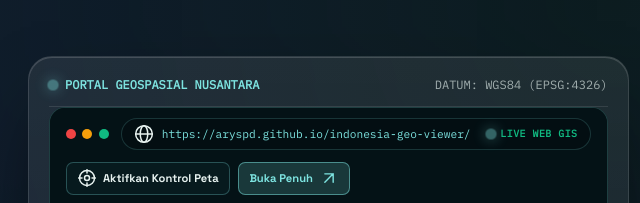
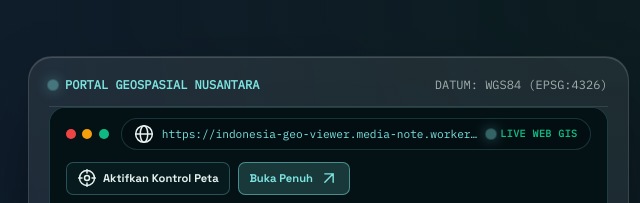
Before and after one commit to aryspd/portofolioaja, a website with bundled scripts: page index.html in a window 1280 px wide. Shown: the part 1160-1363 px from the top of the page, 20-660 px from the left. Built offline with nearby package versions, Linux system fonts and the light colour scheme; grey boxes are pictures that could not be loaded; animation ran at ten frames a second.

Commit message:
chore: update Indonesia Geo Viewer links and mini-web embed URL to Cloudflare Workers

```diff
--- a/index.html
+++ b/index.html
@@ -343,7 +343,7 @@
                 berfokus pada sistem informasi geospasial Nusantara, infrastruktur web modern, dan strategi kreatif digital.
               </p>
               <div class="hero-actions">
-                <a class="btn btn-primary" href="https://aryspd.github.io/indonesia-geo-viewer/" target="_blank" rel="noopener noreferrer"
+                <a class="btn btn-primary" href="https://indonesia-geo-viewer.media-note.workers.dev/" target="_blank" rel="noopener noreferrer"
                   >Buka Indonesia Geo Viewer
                   <svg class="icon" aria-hidden="true">
                     <use href="#i-arrow-up-right"></use></svg></a
@@ -476,7 +476,7 @@
                   </div>
                   <div class="mini-site-address">
                     <svg class="icon icon-sm" aria-hidden="true"><use href="#i-globe-net"></use></svg>
-                    <span class="address-text">https://aryspd.github.io/indonesia-geo-viewer/</span>
+                    <span class="address-text">https://indonesia-geo-viewer.media-note.workers.dev/</span>
                     <span class="mini-live-tag"><span class="status-pulse-dot"></span> LIVE WEB GIS</span>
                   </div>
                   <div class="mini-site-actions">
@@ -491,7 +491,7 @@
                       <span id="interaction-text">Aktifkan Kontrol Peta</span>
                     </button>
                     <a
-                      href="https://aryspd.github.io/indonesia-geo-viewer/"
+                      href="https://indonesia-geo-viewer.media-note.workers.dev/"
                       target="_blank"
                       rel="noopener noreferrer"
                       class="mini-action-btn mini-action-launch"
@@ -507,7 +507,7 @@
                 <div class="mini-iframe-container" id="mini-iframe-wrapper">
                   <iframe
                     id="geo-viewer-embedded-frame"
-                    src="https://aryspd.github.io/indonesia-geo-viewer/"
+                    src="https://indonesia-geo-viewer.media-note.workers.dev/"
                     title="INDONESIA GEO VIEWER — Sistem Informasi Geospasial Nusantara"
                     loading="lazy"
                     allow="geolocation; fullscreen"
@@ -652,7 +652,7 @@
               <div class="featured-actions">
                 <a
                   class="btn-featured-primary"
-                  href="https://aryspd.github.io/indonesia-geo-viewer/"
+                  href="https://indonesia-geo-viewer.media-note.workers.dev/"
                   target="_blank"
                   rel="noopener noreferrer"
                   aria-label="Akses langsung aplikasi Indonesia Geo Viewer di tab baru"
@@ -683,7 +683,7 @@
               </div>
               <div>
                 <a
-                  href="https://aryspd.github.io/indonesia-geo-viewer/"
+                  href="https://indonesia-geo-viewer.media-note.workers.dev/"
                   target="_blank"
                   rel="noopener noreferrer"
                   style="font: 600 0.72rem var(--font-code); color: var(--accent); text-decoration: underline; text-underline-offset: 3px;"
@@ -777,7 +777,7 @@
                     <li>Identifikasi wilayah administrasi kabupaten &amp; konsesi terdekat</li>
                   </ul>
                   <a
-                    href="https://aryspd.github.io/indonesia-geo-viewer/"
+                    href="https://indonesia-geo-viewer.media-note.workers.dev/"
                     target="_blank"
                     rel="noopener noreferrer"
                     class="btn btn-primary"
@@ -823,7 +823,7 @@
                     <li>Pencarian nama provinsi dan zoom instan ke bounding box</li>
                   </ul>
                   <a
-                    href="https://aryspd.github.io/indonesia-geo-viewer/"
+                    href="https://indonesia-geo-viewer.media-note.workers.dev/"
                     target="_blank"
                     rel="noopener noreferrer"
                     class="btn btn-primary"
@@ -867,7 +867,7 @@
                     <li>Prakiraan cuaca spesifik hingga level kelurahan/desa</li>
                   </ul>
                   <a
-                    href="https://aryspd.github.io/indonesia-geo-viewer/"
+                    href="https://indonesia-geo-viewer.media-note.workers.dev/"
                     target="_blank"
                     rel="noopener noreferrer"
                     class="btn btn-primary"
@@ -922,7 +922,7 @@
                     <li>Styling otomatis berdasarkan tipe geometri: titik, garis, dan poligon</li>
                   </ul>
                   <a
-                    href="https://aryspd.github.io/indonesia-geo-viewer/"
+                    href="https://indonesia-geo-viewer.media-note.workers.dev/"
                     target="_blank"
                     rel="noopener noreferrer"
                     class="btn btn-primary"
@@ -1004,7 +1004,7 @@
             <article class="work-card work-card-gis" data-3d-tilt x-show="visibleWork('gis', 99)">
               <a
                 class="work-link"
-                href="https://aryspd.github.io/indonesia-geo-viewer/"
+                href="https://indonesia-geo-viewer.media-note.workers.dev/"
                 target="_blank"
                 rel="noopener noreferrer"
                 aria-label="Akses langsung Indonesia Geo Viewer: Sistem Informasi Geospasial Nusantara"
```
